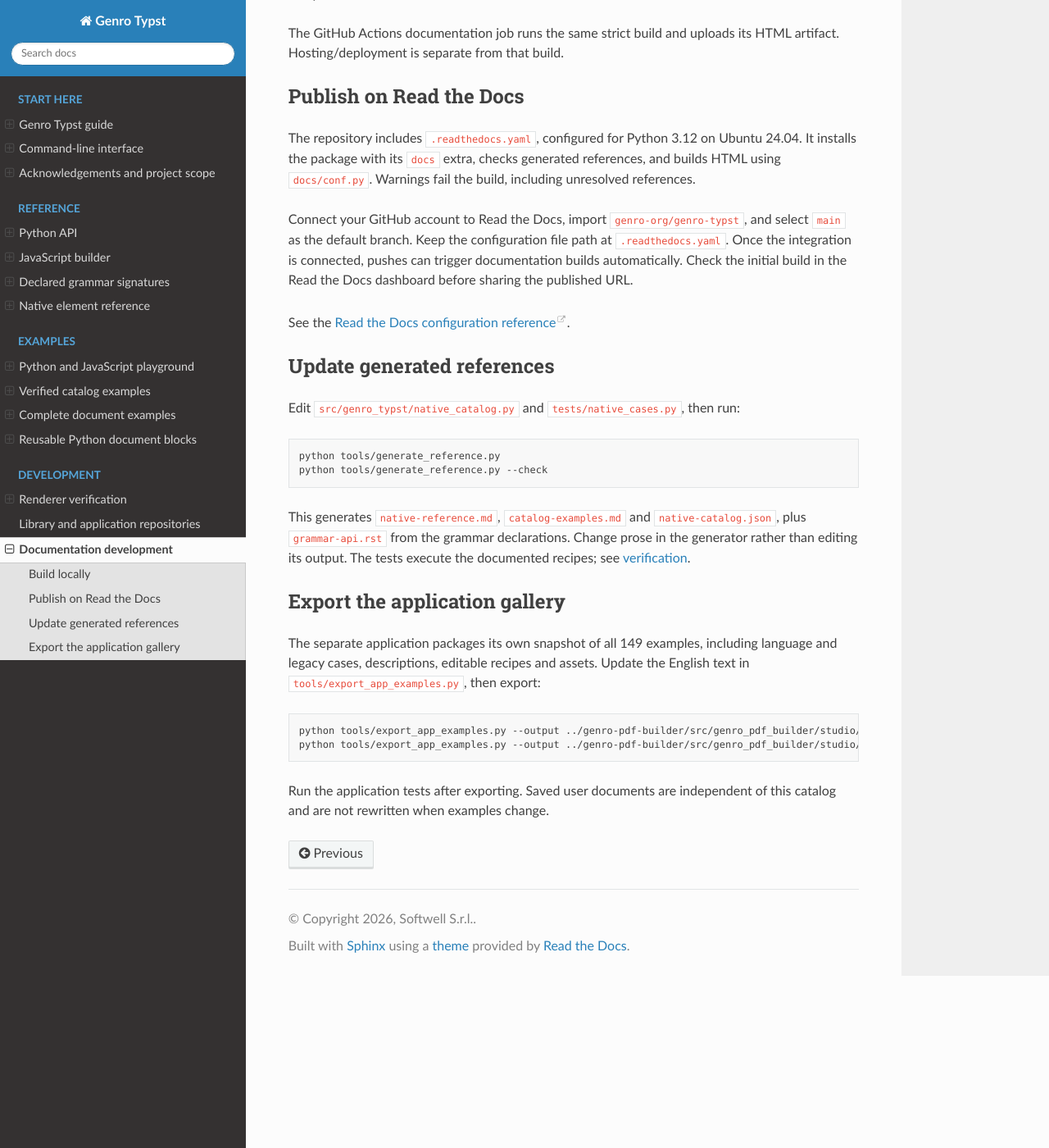
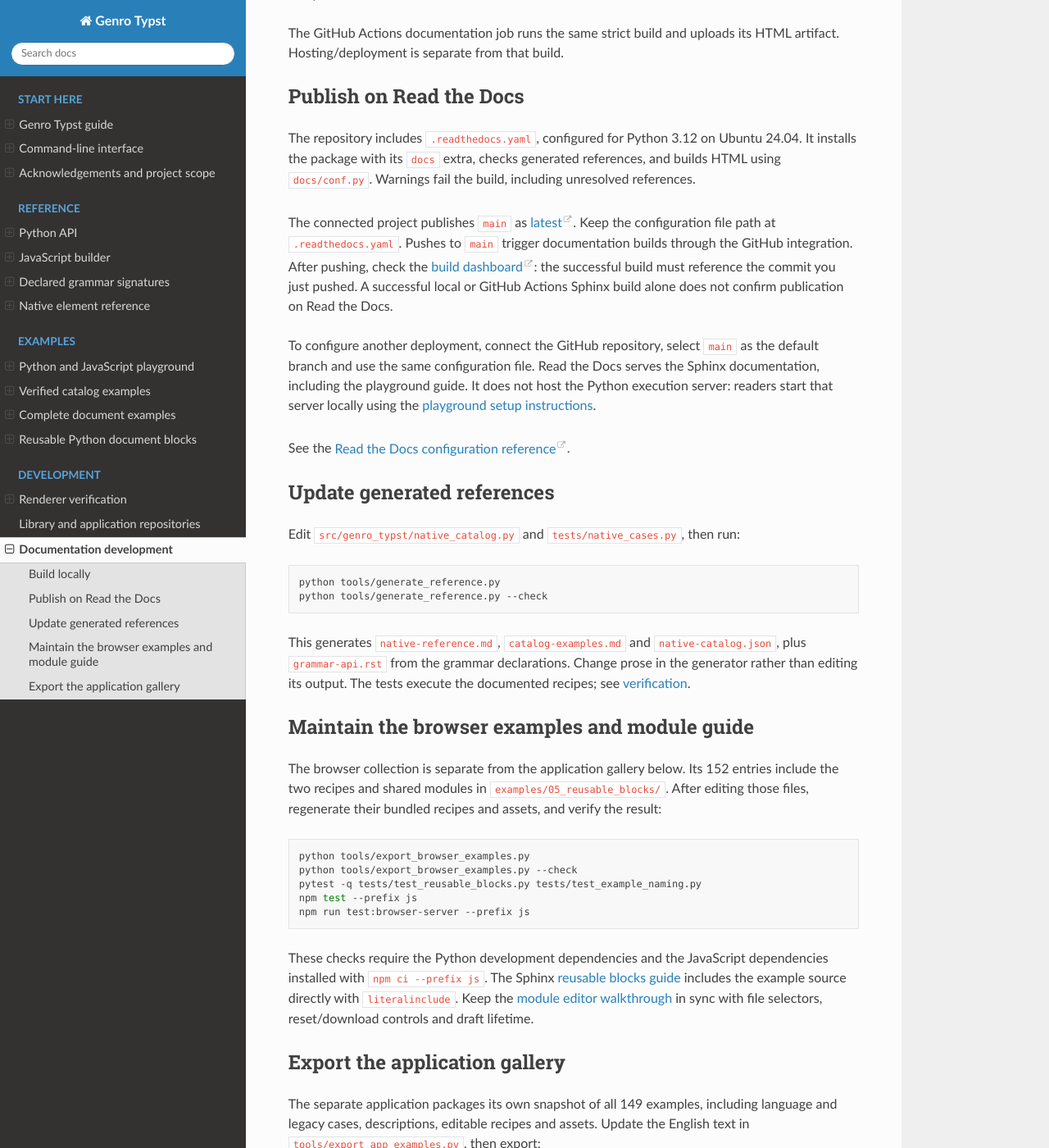
Before and after one commit to genro-org/genro-typst, a Sphinx documentation site: the page built from docs/documentation.md, in a window 1280 px wide and 1400 px high, scrolled down 568 px. Shown: the whole window at 82% size. Built offline with Sphinx 7.4.7 and the Read the Docs theme 3.1.0, drawn with Linux system fonts in a browser that asks for light colours.

Commit message:
Clarify Read the Docs guides for editable Python modules

````diff
--- a/docs/documentation.md
+++ b/docs/documentation.md
@@ -31,11 +31,19 @@ Ubuntu 24.04. It installs the package with its `docs` extra, checks generated
 references, and builds HTML using `docs/conf.py`. Warnings fail the build,
 including unresolved references.
 
-Connect your GitHub account to Read the Docs, import `genro-org/genro-typst`,
-and select `main` as the default branch. Keep the configuration file path at
-`.readthedocs.yaml`. Once the integration is connected, pushes can trigger
-documentation builds automatically. Check the initial build in the Read the
-Docs dashboard before sharing the published URL.
+The connected project publishes `main` as
+[latest](https://genro-typst.readthedocs.io/en/latest/). Keep the configuration
+file path at `.readthedocs.yaml`. Pushes to `main` trigger documentation builds
+through the GitHub integration. After pushing, check the
+[build dashboard](https://app.readthedocs.org/projects/genro-typst/builds/): the
+successful build must reference the commit you just pushed. A successful local
+or GitHub Actions Sphinx build alone does not confirm publication on Read the Docs.
+
+To configure another deployment, connect the GitHub repository, select `main`
+as the default branch and use the same configuration file. Read the Docs serves
+the Sphinx documentation, including the playground guide. It does not host the
+Python execution server: readers start that server locally using the
+[playground setup instructions](browser.md#start-the-example).
 
 See the [Read the Docs configuration reference](https://docs.readthedocs.com/platform/stable/config-file/v2.html).
 
@@ -52,6 +60,27 @@ This generates `native-reference.md`, `catalog-examples.md` and
 `native-catalog.json`, plus `grammar-api.rst` from the grammar declarations. Change prose in the generator rather than editing its
 output. The tests execute the documented recipes; see [verification](verification.md).
 
+## Maintain the browser examples and module guide
+
+The browser collection is separate from the application gallery below. Its
+152 entries include the two recipes and shared modules in
+`examples/05_reusable_blocks/`. After editing those files, regenerate their
+bundled recipes and assets, and verify the result:
+
+```bash
+python tools/export_browser_examples.py
+python tools/export_browser_examples.py --check
+pytest -q tests/test_reusable_blocks.py tests/test_example_naming.py
+npm test --prefix js
+npm run test:browser-server --prefix js
+```
+
+These checks require the Python development dependencies and the JavaScript
+dependencies installed with `npm ci --prefix js`. The Sphinx
+[reusable blocks guide](reusable-blocks.md) includes the example source directly
+with `literalinclude`. Keep the [module editor walkthrough](browser.md#edit-imported-python-modules)
+in sync with file selectors, reset/download controls and draft lifetime.
+
 ## Export the application gallery
 
 The separate application packages its own snapshot of all 149 examples,
````
Also changed, not shown: README.md (+6 -1 lines), docs/browser.md (+21 -0 lines), docs/index.md (+21 -1 lines), docs/javascript.md (+5 -2 lines), docs/reusable-blocks.md (+10 -0 lines).
